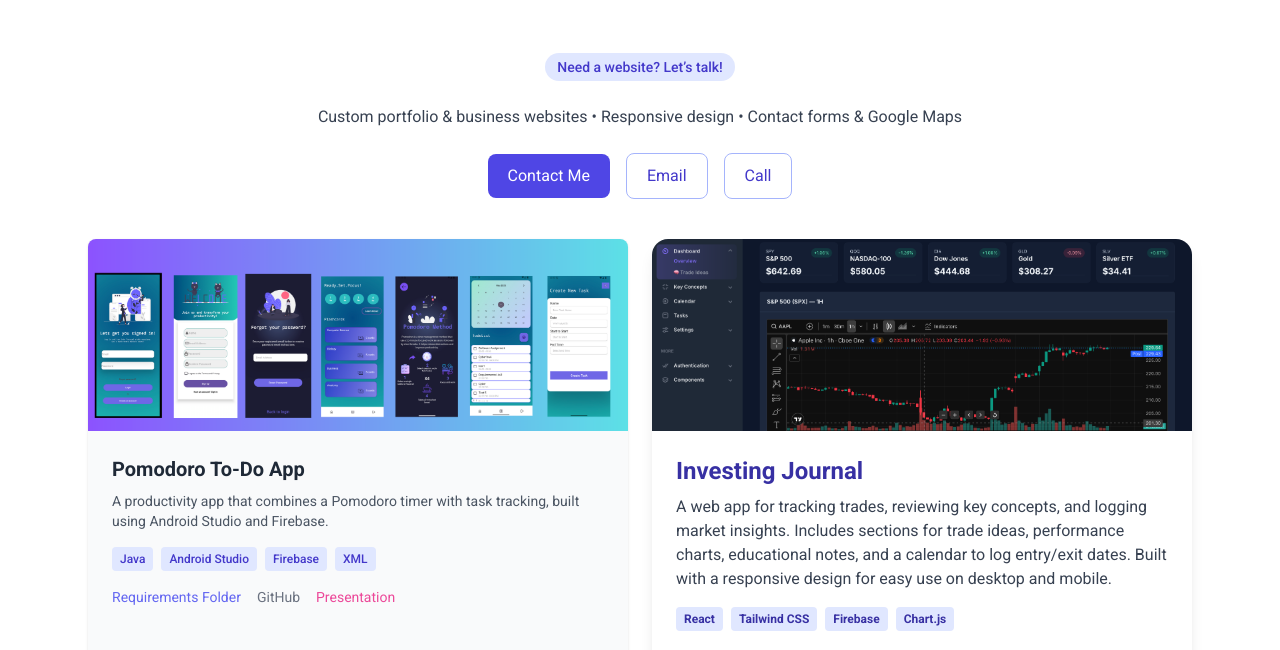
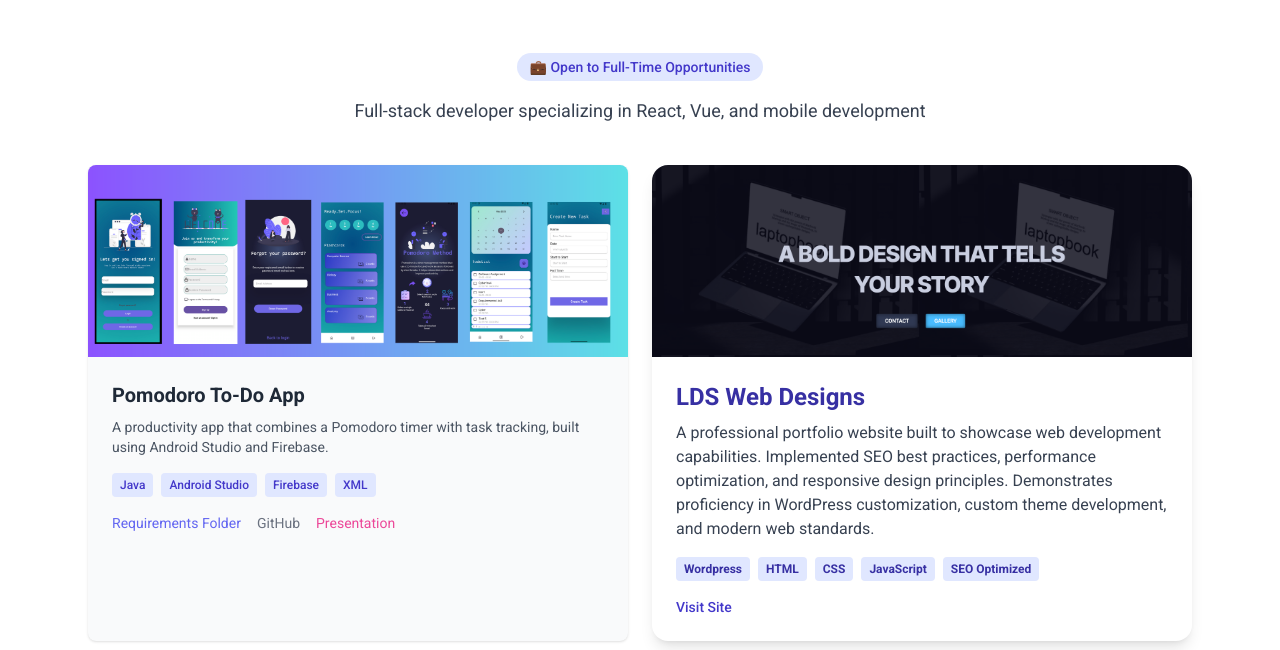
Before and after one commit to lidiads22/my-portfolio, a website built with Vite: page projects.html in a window 1280 px wide. Shown: the part 738-1388 px from the top of the page. Built offline with nearby package versions, Linux system fonts and the light colour scheme.

Commit message:
Added project updates

```diff
--- a/projects.html
+++ b/projects.html
@@ -67,34 +67,16 @@
     </h2>
 
       <!-- Slim Freelance Banner (under the wave / above cards) -->
-<section id="services" class="mx-auto max-w-5xl px-6 mt-2 text-center mb-10">
-  <!-- Badge -->
-  <p class="inline-flex items-center gap- text-sm font-medium text-indigo-700 mb-6">
+<!-- Replace the freelance banner with this -->
+<section class="mx-auto max-w-5xl px-6 mt-2 text-center mb-10">
+  <p class="inline-flex items-center gap-2 text-sm font-medium text-indigo-700 mb-4">
     <span class="inline-block rounded-full bg-indigo-100 px-3 py-1">
-      Need a website? Let’s talk!
+      💼 Open to Full-Time Opportunities
     </span>
   </p>
-
-  <!-- Description -->
-  <p class="text-gray-700">
-    Custom portfolio & business websites • Responsive design • Contact forms & Google Maps
+  <p class="text-gray-700 text-lg">
+    Full-stack developer specializing in React, Vue, and mobile development
   </p>
-
-  <!-- Buttons -->
-  <div class="mt-6 flex flex-col items-center sm:flex-row sm:justify-center gap-4">
-    <a href="index.html#contact"
-       class="rounded-lg bg-indigo-600 text-white px-5 py-2.5 hover:bg-indigo-700">
-      Contact Me
-    </a>
-    <a href="mailto:lidia.dsan22@gmail.com"
-       class="rounded-lg border border-indigo-300 text-indigo-700 px-5 py-2.5 hover:bg-indigo-50">
-      Email
-    </a>
-    <a href="tel:+16264171181"
-       class="rounded-lg border border-indigo-300 text-indigo-700 px-5 py-2.5 hover:bg-indigo-50">
-      Call
-    </a>
-  </div>
 </section>
 
 
@@ -133,17 +115,44 @@
   </div>
 </div>
 
+<!-- LDS Freelance -->
+<div class="bg-white shadow-lg rounded-2xl overflow-hidden hover:shadow-2xl transition">
+  <img src="img/lds-site.png" alt="LDS Web Designs" class="w-full h-48 object-cover" />
+  <div class="p-6">
+    <h3 class="text-2xl font-bold text-indigo-800 mb-2">LDS Web Designs</h3>
+    <p class="text-gray-700 text-base mb-4">
+    A professional portfolio website built to showcase web development capabilities.
+    Implemented SEO best practices, performance optimization, and responsive design
+    principles. Demonstrates proficiency in WordPress customization, custom theme
+    development, and modern web standards.
+</p>
+    <div class="flex flex-wrap gap-2 text-xs text-indigo-800 font-semibold mb-4">
+      <span class="bg-indigo-100 px-2 py-1 rounded">Wordpress</span>
+      <span class="bg-indigo-100 px-2 py-1 rounded">HTML</span>
+      <span class="bg-indigo-100 px-2 py-1 rounded">CSS</span>
+      <span class="bg-indigo-100 px-2 py-1 rounded">JavaScript</span>
+      <span class="bg-indigo-100 px-2 py-1 rounded">SEO Optimized</span>
+    </div>
+    <div class="flex space-x-4">
+      <a href="https://ldswebdesigns.com" target="_blank" class="text-indigo-700 hover:underline text-sm font-medium">Visit Site</a>
+    </div>
+  </div>
+</div>
+
 <!-- Investing Journal Card -->
 <div class="bg-white shadow-lg rounded-2xl overflow-hidden hover:shadow-2xl transition">
   <img src="img/investing.png" alt="Investing Journal App" class="w-full h-48 object-cover" />
   <div class="p-6">
     <h3 class="text-2xl font-bold text-indigo-800 mb-2">Investing Journal</h3>
-    <p class="text-gray-700 text-base mb-4">
-      A web app for tracking trades, reviewing key concepts, and logging market insights.
-      Includes sections for trade ideas, performance charts, educational notes, and a
-      calendar to log entry/exit dates. Built with a responsive design for easy use on
-      desktop and mobile.
-    </p>
+   <p class="text-gray-700 text-base mb-4">
+  Built a full-stack trading journal to track and analyze investment performance.
+  Implemented real-time data visualization with Chart.js, user authentication with
+  Firebase, and a responsive React interface. Features include custom trade analytics,
+  performance metrics, and a calendar-based entry system.
+</p>
+<p class="text-xs text-gray-600 italic mb-2">
+  Role: Full-Stack Developer | Solo Project
+</p>
     <div class="flex flex-wrap gap-2 text-xs text-indigo-800 font-semibold mb-4">
       <span class="bg-indigo-100 px-2 py-1 rounded">React</span>
       <span class="bg-indigo-100 px-2 py-1 rounded">Tailwind CSS</span>
@@ -178,7 +187,7 @@
 
        <!-- Gustavo's Carpentry Website Project -->
 <div class="bg-gray-50 shadow rounded-lg overflow-hidden hover:shadow-lg transition">
-    <img src="img/gus.png" alt="Gustavo's Carpentry Website" class="w-full h-48 object-cover" />
+    <img src="img/gustavo.png" alt="Gustavo's Carpentry Website" class="w-full h-48 object-cover" />
     <div class="p-6">
       <h3 class="text-xl font-semibold text-gray-800">Gustavo's Carpentry</h3>
       <p class="mt-2 text-sm text-gray-600">
```
Also changed, not shown: img/lds-site.png (added), 1 other file.
